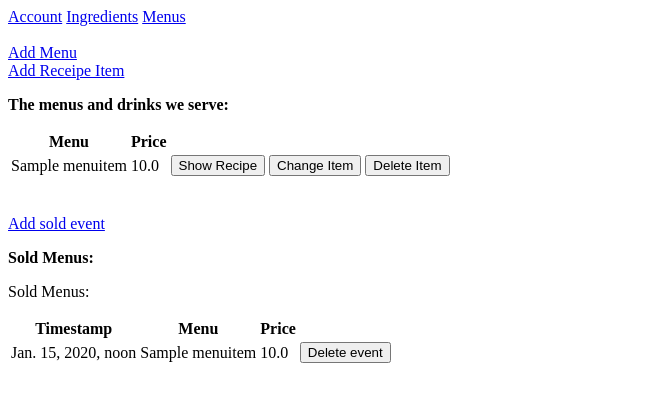
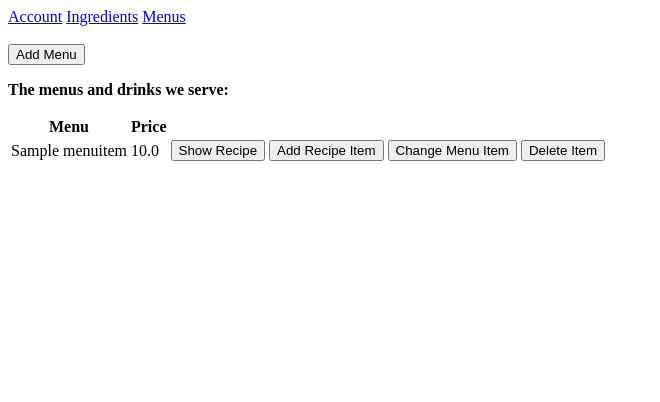
Before and after one commit to Sandrowue/DjangoMenuIngredient, a Django app: page /aviableMenus in a window 1280 px wide. Shown: the top 402 px of the page, without its empty margins (0-660 px from the left). Run offline with Django 5.2, Linux system fonts and the light colour scheme; tables that the repository leaves empty hold one stand-in row (values such as "Sample post").

Commit message:
button instead of simple link

```diff
--- a/capstone/MenuIngredientMaster/templates/MenuIngredientMaster/ingredients.html
+++ b/capstone/MenuIngredientMaster/templates/MenuIngredientMaster/ingredients.html
@@ -6,7 +6,7 @@
 
 {% block content %}
 <br/>
-<a href="{% url 'addIngredient'%}">Add Ingredient</a>
+<a href="{% url 'addIngredient'%}"><button>Add Ingredient</button></a>
 {% if allIngredients %}
 <p><strong>All ingredients in the inventory:</strong></p>
     <table>
--- a/capstone/MenuIngredientMaster/templates/MenuIngredientMaster/menus.html
+++ b/capstone/MenuIngredientMaster/templates/MenuIngredientMaster/menus.html
@@ -6,9 +6,8 @@
 
 {% block content %}
 <br/>
-<a href="{% url 'addMenu' %}">Add Menu</a>
+<a href="{% url 'addMenu' %}"><button>Add Menu</button></a>
 <br/>
-<a href="{% url 'addRecipeItem' %}">Add Receipe Item</a>
 {% if allMenus %}
     <p><strong>The menus and drinks we serve:</strong></p>
     <table>
@@ -22,7 +21,8 @@
                 <td>{{ menu.title }}</td>
                 <td>{{ menu.price }}</td>
                 <td><a href="{% url 'showRecipe' menu.id %}"><button>Show Recipe</button></a></td>
-                <td><a href="{% url 'changeMenu' menu.id %}"><button>Change Item</button></a></td>
+                <td><a href="{% url 'addRecipeItem' %}?menu_item={{ menu.id }}"><button>Add Recipe Item</button></a></td>
+                <td><a href="{% url 'changeMenu' menu.id %}"><button>Change Menu Item</button></a></td>
                 <td><a href="{% url 'deleteMenu' menu.id %}"><button>Delete Item</button></a></td>
             </tr>
         {% endfor %}
@@ -31,32 +31,5 @@
         <p>No menus available.</p>
     {% endif %}
     <br/>
-    <br/>
-    <a href="{% url 'addSoldEvent' %}">Add sold event</a>
-    <br/>
-    <p><strong>Sold Menus:</strong></p>
-    {% if soldMenus %}
-    <p>Sold Menus:</p>
-    <table>
-        <tr>
-            <th>Timestamp</th>
-            <th>Menu</th>
-            <th>Price</th>
-            <th></th>
-        </tr>
-        {% for menu in soldMenus %}
-
-            <tr>
-                <td>{{ menu.timestamp }}</td>
-                <td>{{ menu.menu_item.title }}</td>
-                <td>{{ menu.price }}</td>
-                <td><a href="{% url 'deleteSoldEvent' menu.id %}"><button>Delete event</button></a></td>
-            </tr>
-        {% endfor %}
-    </table>
-    {% else %}
-        <p>No sold menus found or connection issue.</p>
-    {% endif %}
-
 
 {% endblock %}
--- a/capstone/MenuIngredientMaster/templates/MenuIngredientMaster/showRecipe.html
+++ b/capstone/MenuIngredientMaster/templates/MenuIngredientMaster/showRecipe.html
@@ -6,7 +6,7 @@
 
 {% block content %}
 <br/>
-<a href="{% url 'addRecipeItem' %}">Add Receipe Item</a>
+<a href="{% url 'addRecipeItem' %}?menu_item={{ menu.id }}"><button>Add Receipe Item</button></a>
 {% if receipe %}
     <p>Ingredients in receipe for one <strong>{{ menu.title }}</strong>:</p>
     <table>
```
